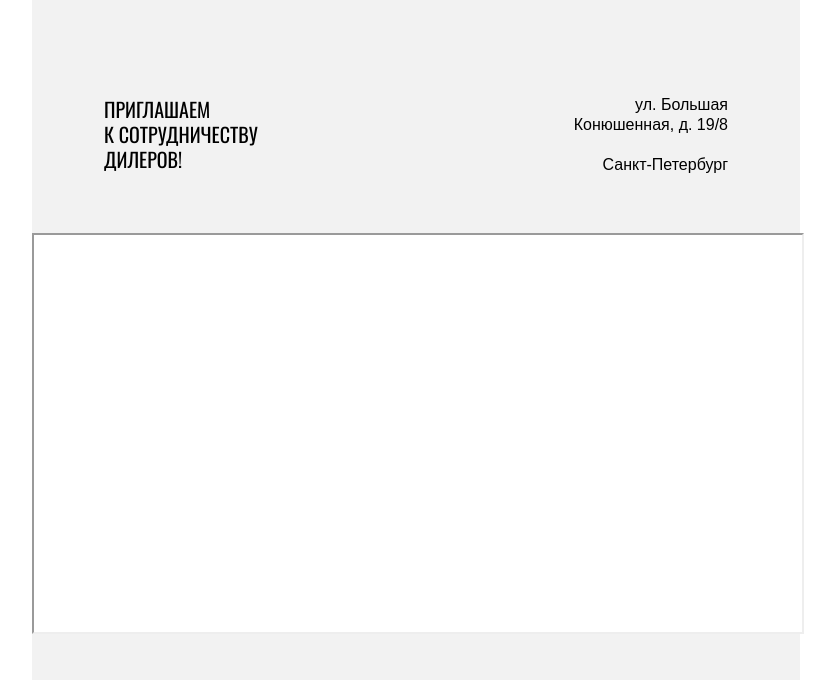
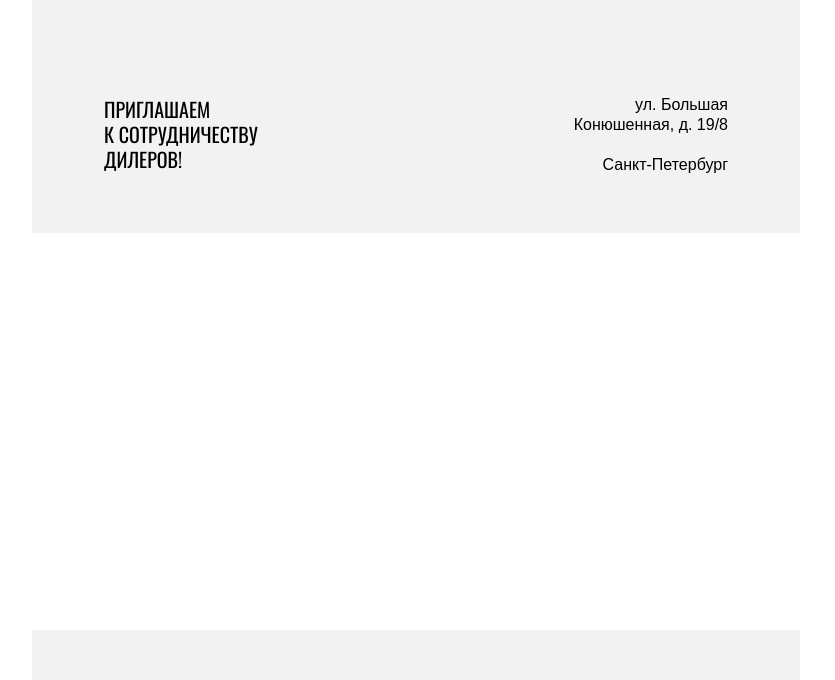
Before and after one commit to Playx48/Cat-Energy, a plain HTML site: page index.html in a window 1280 px wide. Shown: the part 3554-4234 px from the top of the page, without its empty margins (224-1059 px from the left). Drawn offline with Linux system fonts and the light colour scheme.

Commit message:
Update index.html

```diff
--- a/index.html
+++ b/index.html
@@ -111,7 +111,7 @@
 			</p>
 		    </div>
 		    <div class="map">
-			<iframe class="map__source" src="https://yandex.ru/map-widget/v1/?um=constructor%3A8b11a6e24d29a2a6170fc679abdbc8293e807a5aeea43d7fd4e56f114f9ac733&amp;source=constructor"></iframe>
+			<iframe class="map__source" src="https://yandex.ru/map-widget/v1/?um=constructor%3A8b11a6e24d29a2a6170fc679abdbc8293e807a5aeea43d7fd4e56f114f9ac733&amp;source=constructor" frameborder="0"></iframe>
 		    </div>
 		    <div class="contacts">
 			<div class="contacts__logo" >
```
